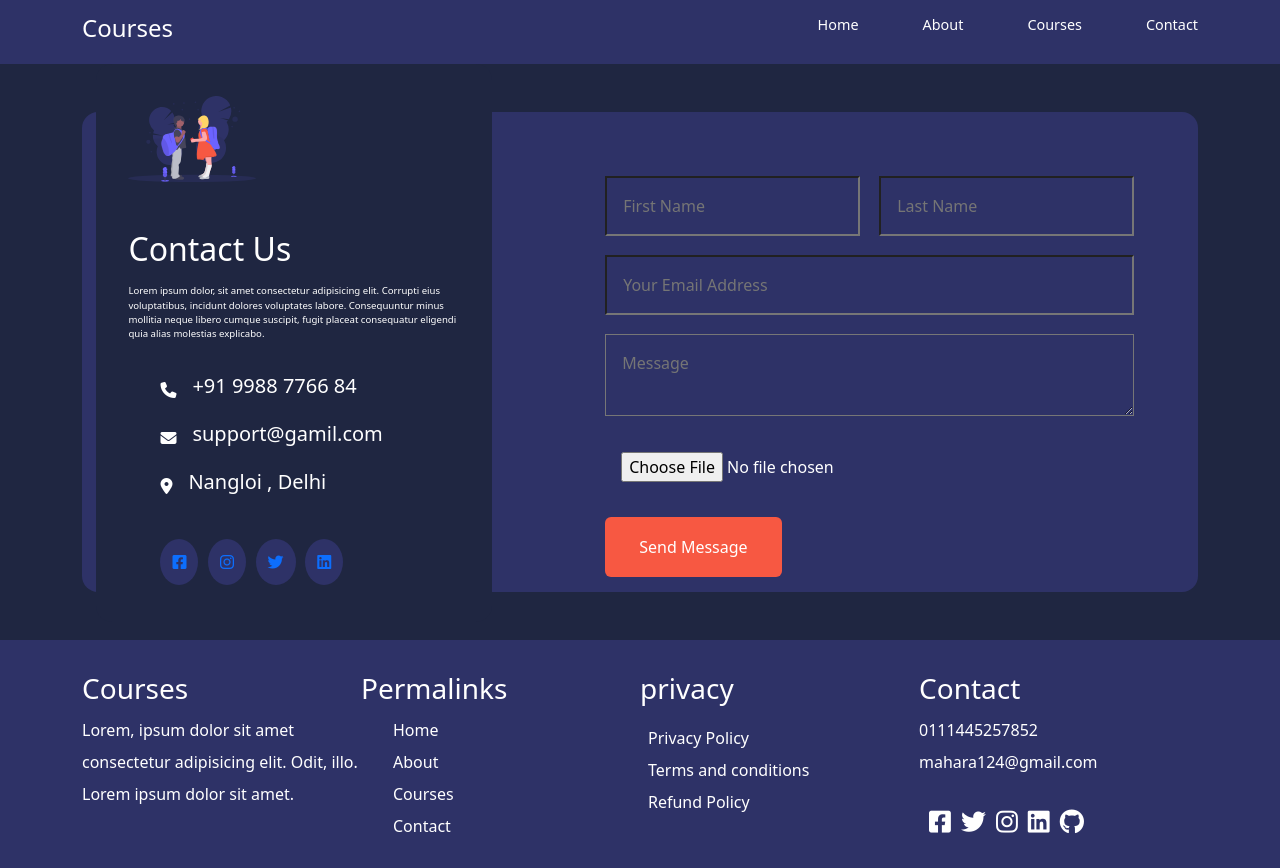
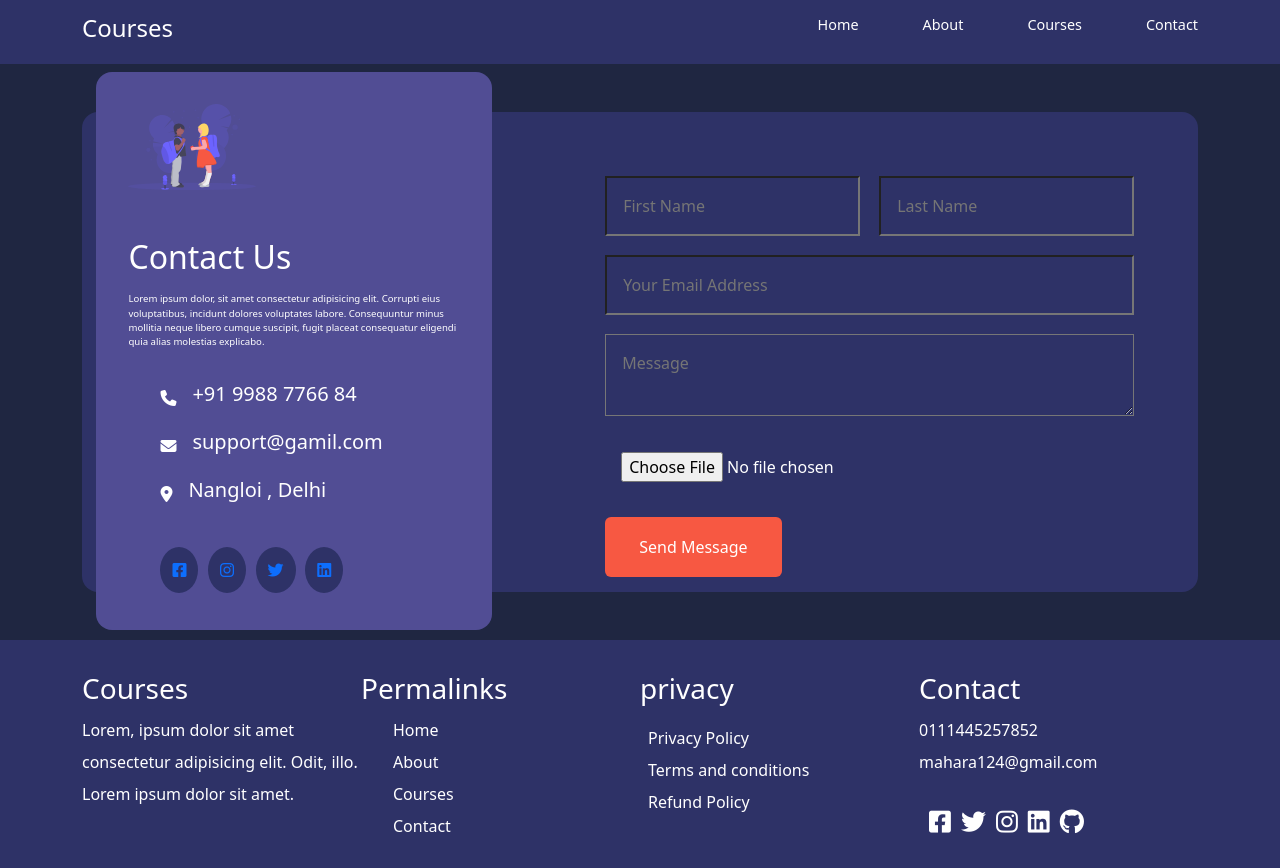
Before and after one commit to karemahamdy/Education-Website, a plain HTML site: page contact.html in a window 1280 px wide. Shown: the top 868 px of the page. Drawn offline with Linux system fonts and the light colour scheme.

Commit message:
a small detail

```diff
--- a/contact.css
+++ b/contact.css
@@ -14,11 +14,11 @@
 
 .contact_aside{
     color: white;
-    background: var(--main-background-color);
+    background: rgb(81, 77, 148);
     padding: 2rem;
     border-radius: 1rem;
     position: relative;
-    bottom: 7rem;
+    bottom: 6.5rem;
     left: -3.1rem;
 }
 img{
@@ -52,7 +52,7 @@ img{
     transition: var(--transition);
 }
 .contact_socials a:hover{
-    background: transparent;
+    background: #6c63ff;
 }
 /* ================== FORM ==================   */
 .contact_form{
--- a/index.css
+++ b/index.css
@@ -21,6 +21,7 @@ li {
 li a {
   text-decoration: none;
 }
+
 .container {
   padding-right: 20px;
   padding-left: 20px;
```
